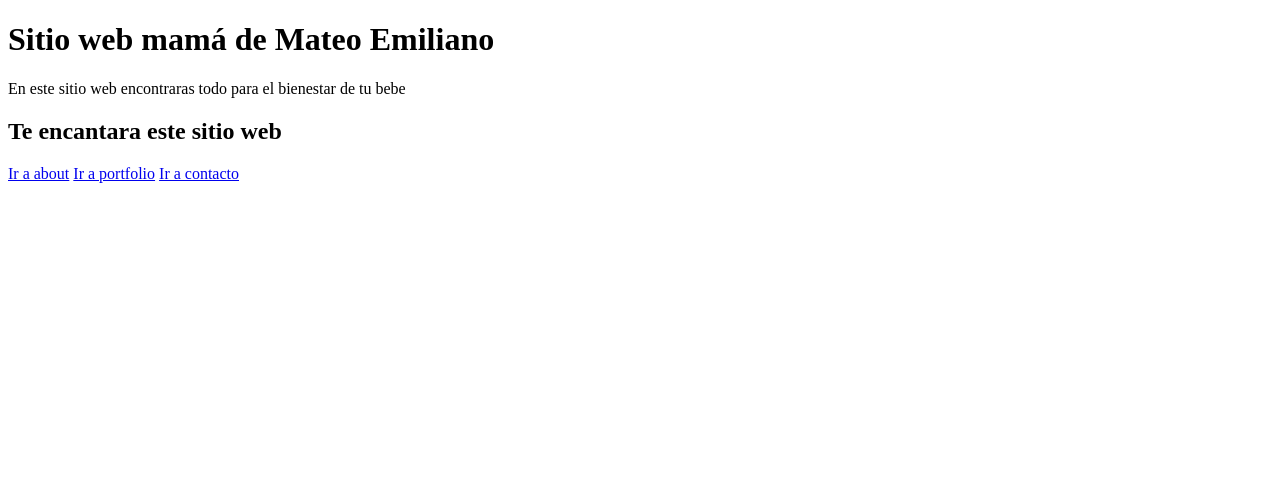
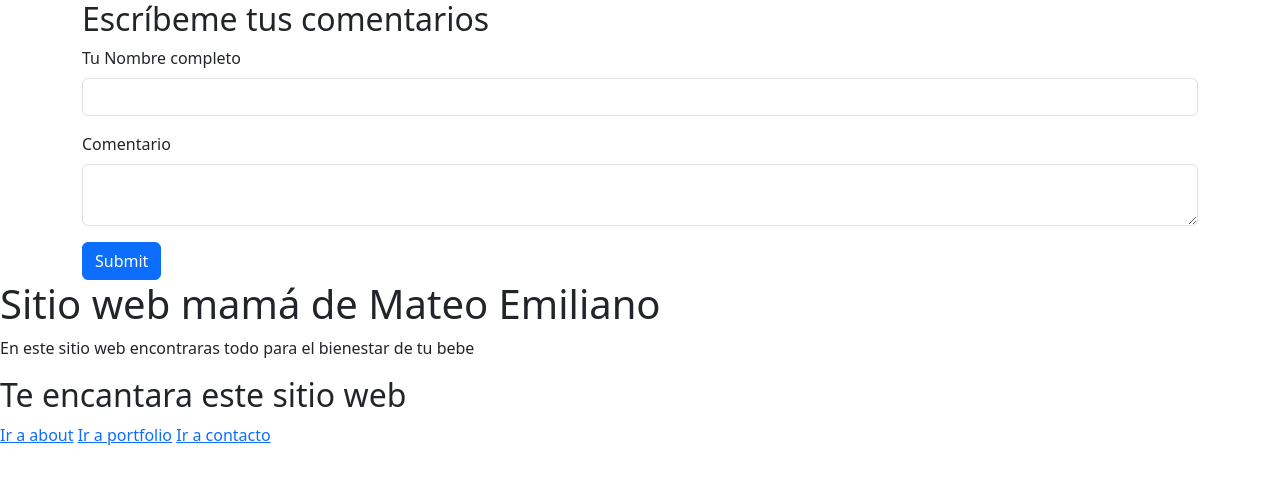
Before and after one commit to MateoEmiliano2401/MateoEmiliano2401.github.io, a plain HTML site: page index.html in a window 1280 px wide. Drawn offline with nearby package versions, Linux system fonts and the light colour scheme.

Commit message:
subir todo a la terminal

```diff
--- a/index.html
+++ b/index.html
@@ -5,13 +5,31 @@
     <meta http-equiv="X-UA-Compatible" content="IE=edge">
     <meta name="viewport" content="width=device-width, initial-scale=1.0">
     <title>Sitio web mamá de Mateo Emiliano</title>
+    <link href="https://cdn.jsdelivr.net/npm/bootstrap@5.3.0-alpha3/dist/css/bootstrap.min.css" rel="stylesheet"
+    integrity="sha384-KK94CHFLLe+nY2dmCWGMq91rCGa5gtU4mk92HdvYe+M/SXH301p5ILy+dN9+nJOZ" crossorigin="anonymous">
 </head>
 <body>
+    <form class="container" netlify="true">
+    <h2>Escríbeme tus comentarios</h2>
+    <div class="mb-3">
+      <label for="fullnameInput" class="form-label">Tu Nombre completo</label>
+      <input type="text" class="form-control" id="fullnameInput" name="fullName">
+    </div>
+    <div class="mb-3">
+      <label for="commentInput" class="form-label">Comentario</label>
+      <textarea class="form-control" id="commentInput" name="comment"></textarea>
+    </div>
+
+    <button type="submit" class="btn btn-primary">Submit</button>
+  </form>
     <h1>Sitio web mamá de Mateo Emiliano</h1>
     <p>En este sitio web encontraras todo para el bienestar de tu bebe</p>
     <h2>Te encantara este sitio web</h2>
     <a href="about.html">Ir a about</a>
     <a href="portfolio.html">Ir a portfolio</a>
     <a href="contacto.html">Ir a contacto</a>
+    <script src="https://cdn.jsdelivr.net/npm/bootstrap@5.3.0-alpha3/dist/js/bootstrap.bundle.min.js"
+    integrity="sha384-ENjdO4Dr2bkBIFxQpeoTz1HIcje39Wm4jDKdf19U8gI4ddQ3GYNS7NTKfAdVQSZe"
+    crossorigin="anonymous"></script>
 </body>
 </html>
```
